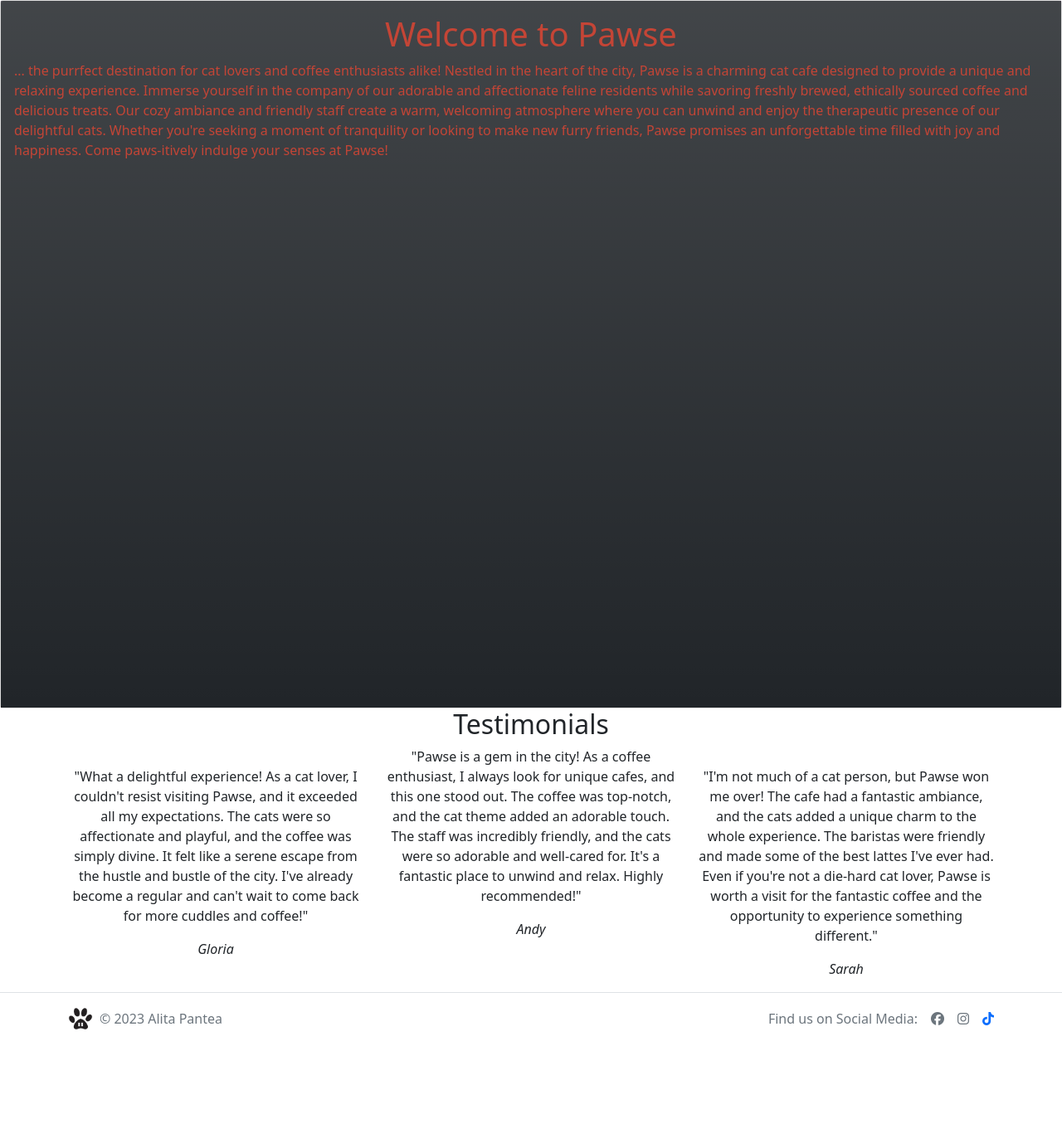
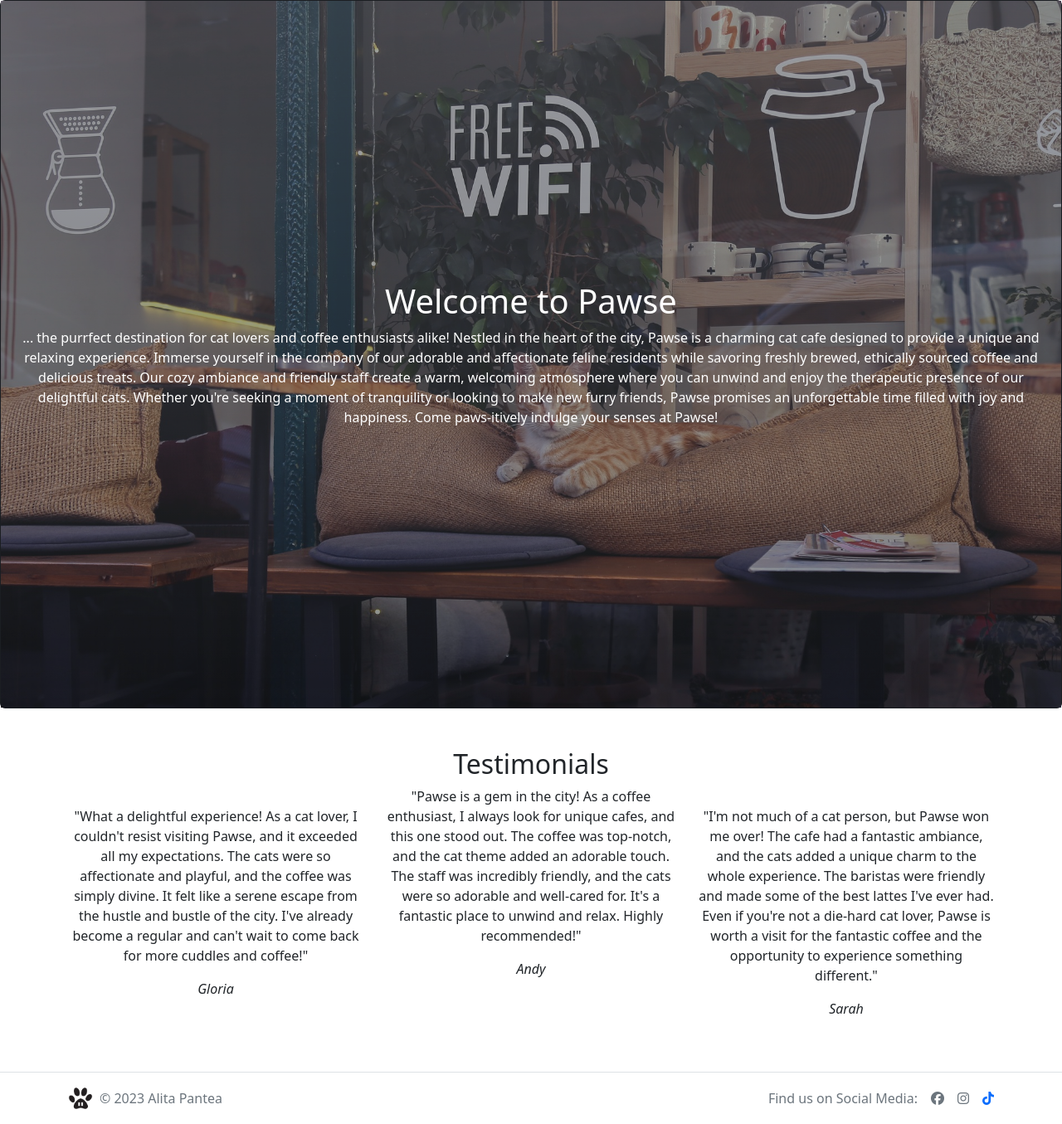
Before and after one commit to hashtag-squirrel/pawse, a Django app: page / in a window 1280 px wide. Shown: the part 81-1436 px from the top of the page at 83% size. Before the commit the page ends 1322 px from the top, so only its background shows below. Run offline with Django 3.2, Linux system fonts and the light colour scheme; some libraries are stand-ins or nearby versions.

Commit message:
Adjust landing page hero image/card overlay

```diff
--- a/static/css/style.css
+++ b/static/css/style.css
@@ -18,7 +18,7 @@
 }
 
 .text-light {
-    color: var(--highlight-color) !important;
+    color: var(--primary-color) !important;
 }
 
 .text-danger {
--- a/templates/base.html
+++ b/templates/base.html
@@ -8,11 +8,8 @@
     <meta name="viewport" content="width=device-width, initial-scale=1.0">
 
     <!-- Import Bootstrap -->
-    <link href="https://cdn.jsdelivr.net/npm/bootstrap@5.0.1/dist/css/bootstrap.min.css" rel="stylesheet"
-        integrity="sha384-+0n0xVW2eSR5OomGNYDnhzAbDsOXxcvSN1TPprVMTNDbiYZCxYbOOl7+AMvyTG2x" crossorigin="anonymous">
-    <script src="https://cdn.jsdelivr.net/npm/bootstrap@5.0.1/dist/js/bootstrap.bundle.min.js"
-        integrity="sha384-gtEjrD/SeCtmISkJkNUaaKMoLD0//ElJ19smozuHV6z3Iehds+3Ulb9Bn9Plx0x4" crossorigin="anonymous">
-    </script>
+    <link href="https://cdn.jsdelivr.net/npm/bootstrap@5.2.3/dist/css/bootstrap.min.css" rel="stylesheet" integrity="sha384-rbsA2VBKQhggwzxH7pPCaAqO46MgnOM80zW1RWuH61DGLwZJEdK2Kadq2F9CUG65" crossorigin="anonymous">
+<script src="https://cdn.jsdelivr.net/npm/bootstrap@5.2.3/dist/js/bootstrap.bundle.min.js" integrity="sha384-kenU1KFdBIe4zVF0s0G1M5b4hcpxyD9F7jL+jjXkk+Q2h455rYXK/7HAuoJl+0I4" crossorigin="anonymous"></script>
 
     <!-- Import Fontawesome -->
     <script src="https://kit.fontawesome.com/18a7d84ab5.js" crossorigin="anonymous"></script>
--- a/templates/index.html
+++ b/templates/index.html
@@ -7,18 +7,20 @@
 <!-- Hero image section -->
 <section class="container-fluid">
     <div class="row">
-        <div class="card text-bg-dark col p-0" id="hero-image">
+        <div class="card text-bg-dark col p-0 d-flex id="hero-image">
             <img class="img-fluid" src="{% static 'images/cat-on-bench.jpg' %}" alt="">
-            <div class="card-img-overlay text-light bg-dark bg-gradient bg-opacity-10">
-                <h1 class="card-title text-center">Welcome to Pawse</h1>
-                <p class="card-text">... the purrfect destination for cat lovers and coffee enthusiasts alike! Nestled in the heart of the city, Pawse is a charming cat cafe designed to provide a unique and relaxing experience. Immerse yourself in the company of our adorable and affectionate feline residents while savoring freshly brewed, ethically sourced coffee and delicious treats. Our cozy ambiance and friendly staff create a warm, welcoming atmosphere where you can unwind and enjoy the therapeutic presence of our delightful cats. Whether you're seeking a moment of tranquility or looking to make new furry friends, Pawse promises an unforgettable time filled with joy and happiness. Come paws-itively indulge your senses at Pawse!</p>
-              </div>
+            <div class="d-flex align-items-center card-img-overlay text-light bg-dark bg-gradient bg-opacity-50">
+                <div class="col align-self-center mx-auto text-center">
+                    <h1 class="card-title">Welcome to Pawse</h1>
+                    <p class="card-text">... the purrfect destination for cat lovers and coffee enthusiasts alike! Nestled in the heart of the city, Pawse is a charming cat cafe designed to provide a unique and relaxing experience. Immerse yourself in the company of our adorable and affectionate feline residents while savoring freshly brewed, ethically sourced coffee and delicious treats. Our cozy ambiance and friendly staff create a warm, welcoming atmosphere where you can unwind and enjoy the therapeutic presence of our delightful cats. Whether you're seeking a moment of tranquility or looking to make new furry friends, Pawse promises an unforgettable time filled with joy and happiness. Come paws-itively indulge your senses at Pawse!</p>
+                </div>
+            </div>
         </div>
     </div>
 </section>
 
 
-<section class="container">
+<section class="container mt-5 mb-5">
     <div class="row">
         <div class="col text-center">
             <h2>Testimonials</h2>
```
